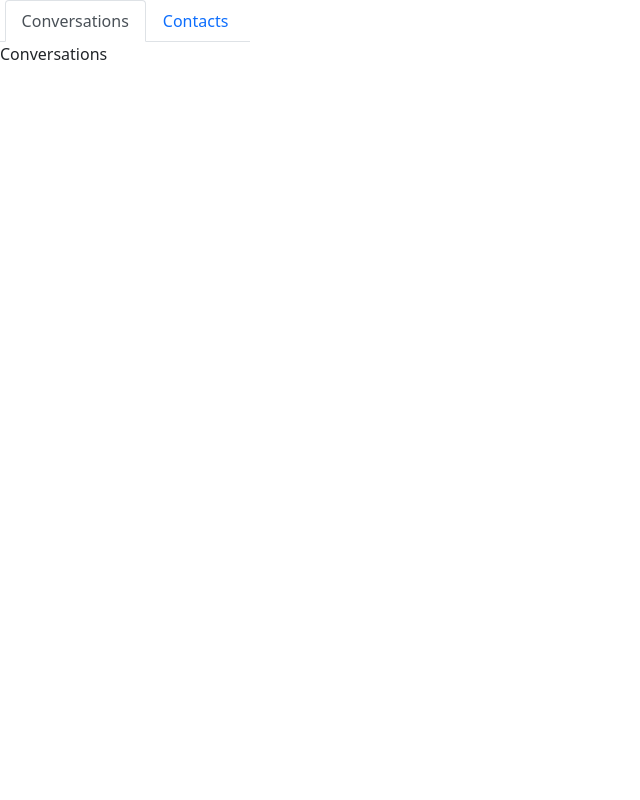
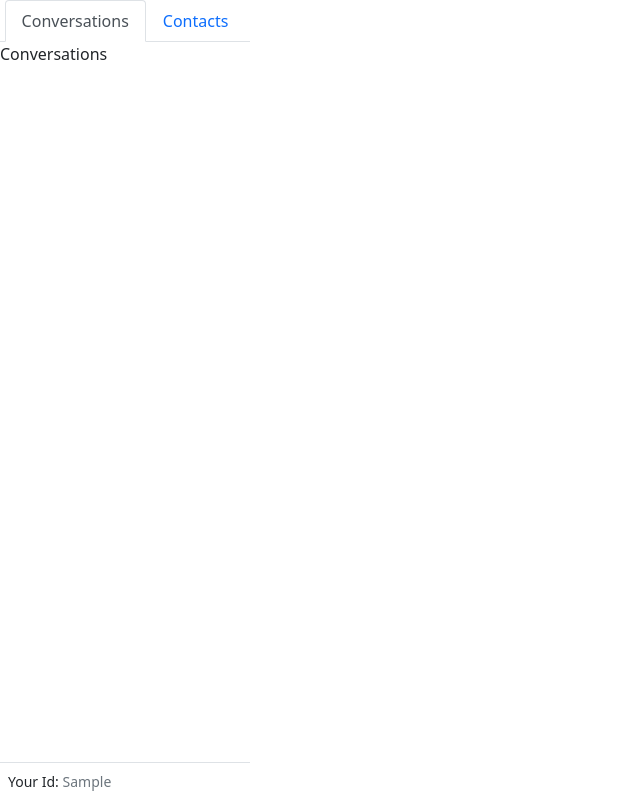
Before and after one commit to belisky/WhatsAppClone, a React (Create React App) app in the folder clientside/: page / in a window 1280 px wide. Both pictures are taken after typing "Sample" into the empty fields and a click on the button "Login". Shown: the whole page, without its empty margins (0-640 px from the left). Built offline with nearby package versions, Linux system fonts and the light colour scheme.

Commit message:
added some more elements to the sidebar component

```diff
--- a/clientside/src/App.js
+++ b/clientside/src/App.js
@@ -1,5 +1,4 @@
-import { useState } from 'react'
-import Login from './Components/Login'
+ import Login from './Components/Login'
 import Dashboard from './Components/Dashboard';
 import useLocalStorage from './Hooks/useLocalStorage';
 
--- a/clientside/src/Hooks/useLocalStorage.js
+++ b/clientside/src/Hooks/useLocalStorage.js
@@ -6,7 +6,8 @@ const useLocalStorage = (key, initialValue) => {
     const prefixedKey=PREFIX + key
     const [value, setValue] = useState(() => {
         const jsonValue = localStorage.getItem(prefixedKey)
-        if (jsonValue != null) return JSON.parse(jsonValue)
+        console.log(jsonValue)
+        if (jsonValue ==null ) return JSON.parse(jsonValue)
         if (typeof initialValue === 'function') {
             return initialValue()
         }
--- a/clientside/src/components/Contacts.jsx
+++ b/clientside/src/components/Contacts.jsx
@@ -2,7 +2,7 @@ import React from 'react'
 
 const Contacts = () => {
     return (
-        <div>
+        <div  >
             Contacts
         </div>
     )
--- a/clientside/src/components/Conversations.jsx
+++ b/clientside/src/components/Conversations.jsx
@@ -2,7 +2,7 @@ import React from 'react'
 
 const Conversations = () => {
     return (
-        <div>
+        <div  >
             Conversations
         </div>
     )
--- a/clientside/src/components/Dashboard.jsx
+++ b/clientside/src/components/Dashboard.jsx
@@ -2,7 +2,7 @@ import React from 'react'
 import Sidebar from './Sidebar'
 const Dashboard = ({id}) => {
     return (
-        <div>
+        <div className='d-flex' style={{height:'100vh'}} >
              <Sidebar id={id}/>
         </div>
     )
--- a/clientside/src/components/Sidebar.jsx
+++ b/clientside/src/components/Sidebar.jsx
@@ -8,7 +8,7 @@ const Sidebar = ({ id }) => {
     const CONTACTS_KEY = 'contacts'
     const [activeKey,setActiveKey]=useState(CONVERSATIONS_KEY)
     return (
-        <div style={{width:'250px'}} className='d-flex flex-column' >
+        <div style={{width:'250px',height:'100vh'}} className='d-flex flex-column' >
             <Tab.Container activeKey={activeKey} onSelect={setActiveKey}>
                 <Nav variant='tabs' className='justify-content-center' >
                     <Nav.Item>
@@ -18,7 +18,7 @@ const Sidebar = ({ id }) => {
                         <Nav.Link eventKey={CONTACTS_KEY}>Contacts</Nav.Link>
                     </Nav.Item>
                 </Nav>
-                <Tab.Content>
+                <Tab.Content className="border-right overflow-auto flex-grow-1">
                     <Tab.Pane eventKey={CONVERSATIONS_KEY}>
                         <Conversations/>
                     </Tab.Pane>
@@ -26,6 +26,9 @@ const Sidebar = ({ id }) => {
                         <Contacts/>
                     </Tab.Pane>
                 </Tab.Content>
+                <div className='p-2 border-top border-right small'>
+                    Your Id: <span className='text-muted'>{id}</span>
+                </div>
          </Tab.Container>
         </div>
     )
```
